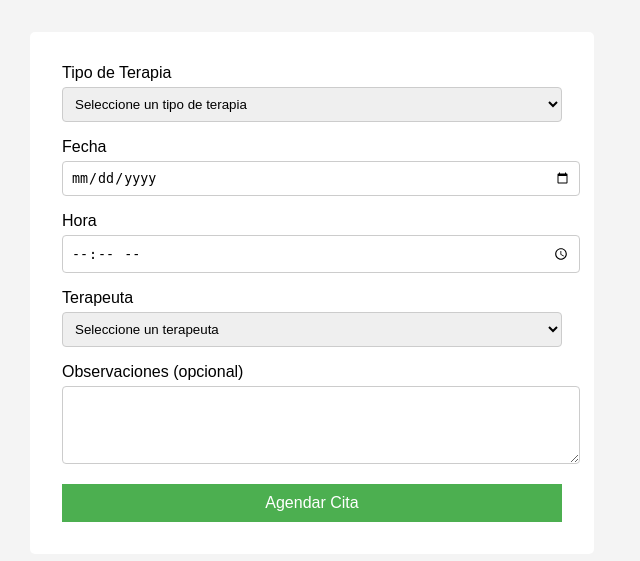
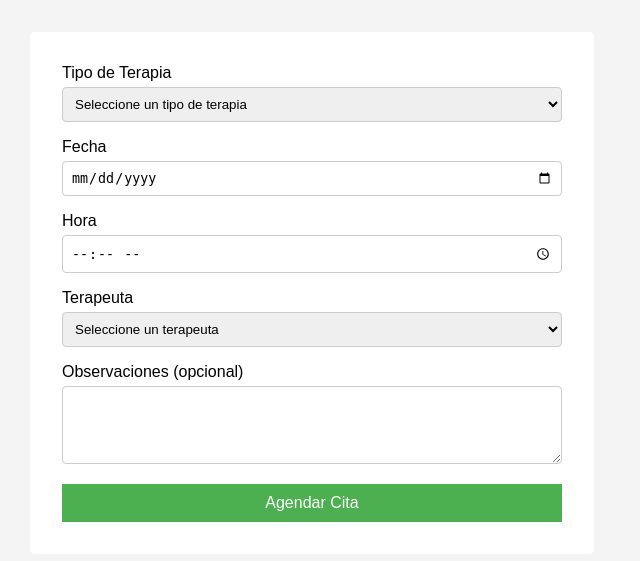
Before and after one commit to 97Brian97/fisiowelfare, a PHP site: page /paginas/agendarCita.html in a window 1280 px wide. Shown: the part 89-650 px from the top of the page, without its empty margins (328-968 px from the left). Run offline with PHP 8.4, Linux system fonts and the light colour scheme.

Commit message:
se arreglo los formularios (con solo una linea xdd)

```diff
--- a/css/agendarCita.css
+++ b/css/agendarCita.css
@@ -50,6 +50,7 @@ main {
     padding: 8px;
     border: 1px solid #ccc;
     border-radius: 4px;
+    box-sizing: border-box
 }
 
 button[type="submit"] {
```
